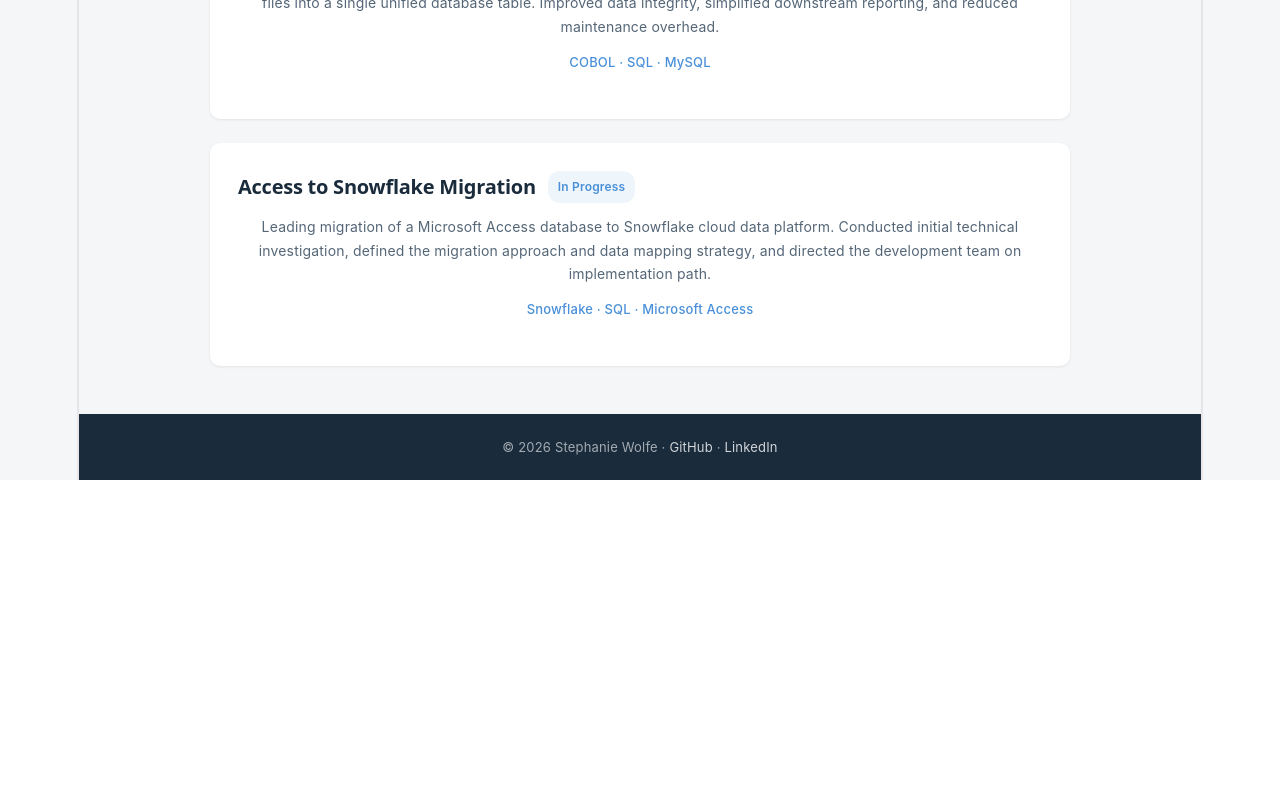
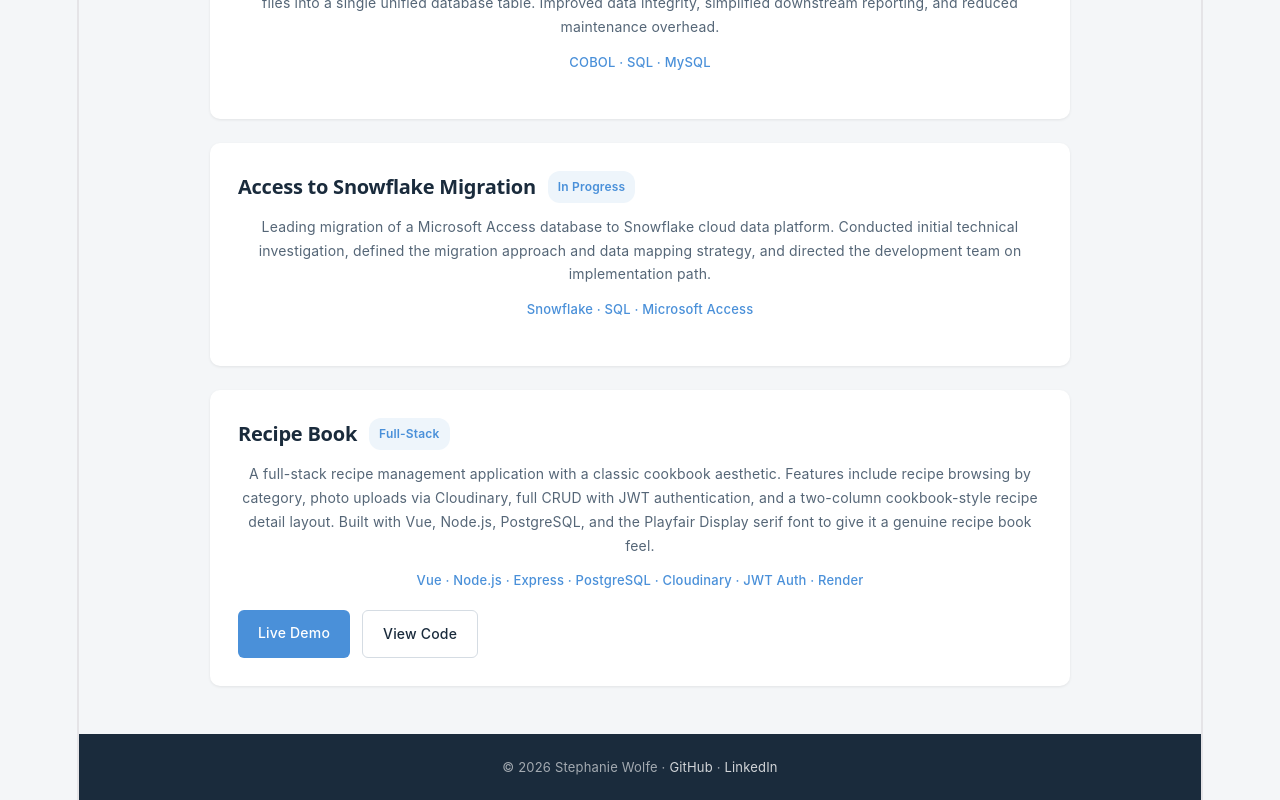
Before and after one commit to StephanieWolfe/wolfe-portfolio, a Vue app: page /projects in a window 1280 px wide. Shown: the part 1167-1967 px from the top of the page. Before the commit the page ends 1647 px from the top, so only its background shows below. Built offline with nearby package versions, Linux system fonts and the light colour scheme; no server answers.

Commit message:
Add recipe book to projects page

```diff
--- a/src/views/Projects.vue
+++ b/src/views/Projects.vue
@@ -64,6 +64,15 @@ export default {
           tech: 'Snowflake · SQL · Microsoft Access',
           liveUrl: null,
           githubUrl: null
+        },
+        {
+          id: 5,
+          title: 'Recipe Book',
+          tag: 'Full-Stack',
+          description: 'A full-stack recipe management application with a classic cookbook aesthetic. Features include recipe browsing by category, photo uploads via Cloudinary, full CRUD with JWT authentication, and a two-column cookbook-style recipe detail layout. Built with Vue, Node.js, PostgreSQL, and the Playfair Display serif font to give it a genuine recipe book feel.',
+          tech: 'Vue · Node.js · Express · PostgreSQL · Cloudinary · JWT Auth · Render',
+          liveUrl: 'https://recipe-book-9anl.onrender.com',
+          githubUrl: 'https://github.com/StephanieWolfe/recipe-book'
         }
       ]
     }
```
